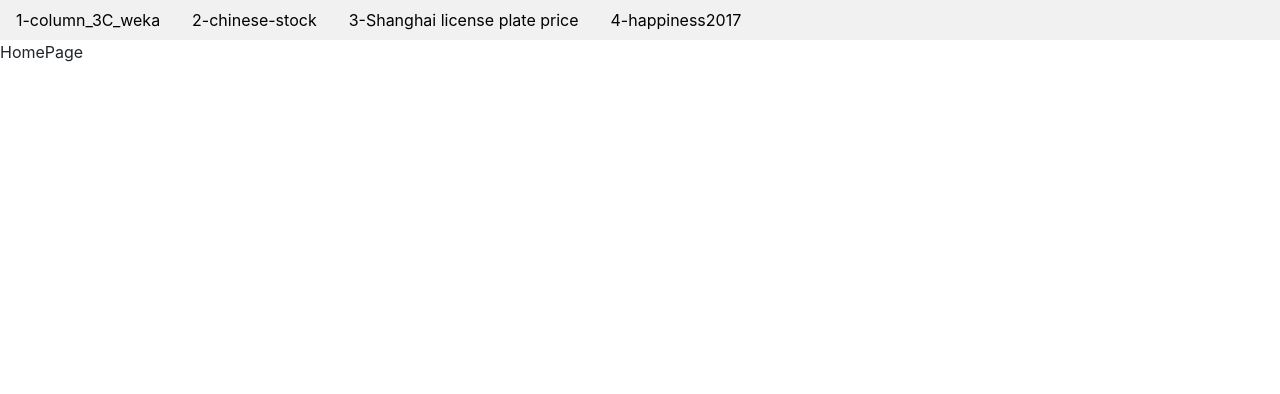
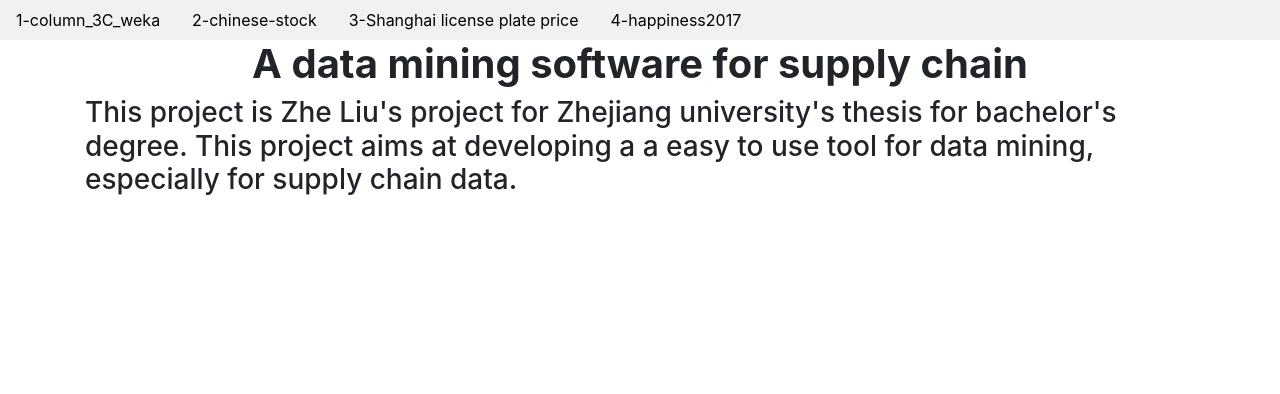
Before and after one commit to 770120041/DataMiningWebsite, a Django app: page /polls/ in a window 1280 px wide. Shown: the part 56-450 px from the top of the page. Run offline with Django 3.2, Linux system fonts and the light colour scheme; some libraries are stand-ins or nearby versions.

Commit message:
change homepage content

```diff
--- a/polls/templates/polls/home.html
+++ b/polls/templates/polls/home.html
@@ -9,10 +9,15 @@
         <li class="nav_content"><a href="/polls/table/3_license_plate">3-Shanghai license plate price</a></li>
         <li class="nav_content"><a href="/polls/table/4_hapiness">4-happiness2017</a></li>
 {#        <li class="nav_content"><a href="/polls/upload">UploadCSV</a></li>#}
+
     </ul>
     {% autoescape off %}
-        HomePage
 
+        <h1 class="text-center font-weight-bold">A data mining software for supply chain</h1>
+        <div class="container">
+            <h3> This project is Zhe Liu's project for Zhejiang university's thesis for bachelor's degree. This project aims at developing a
+          a easy to use tool for data mining, especially for supply chain data. </h3>
+        </div>
     {% endautoescape %}
 
 {% endblock %}
```
